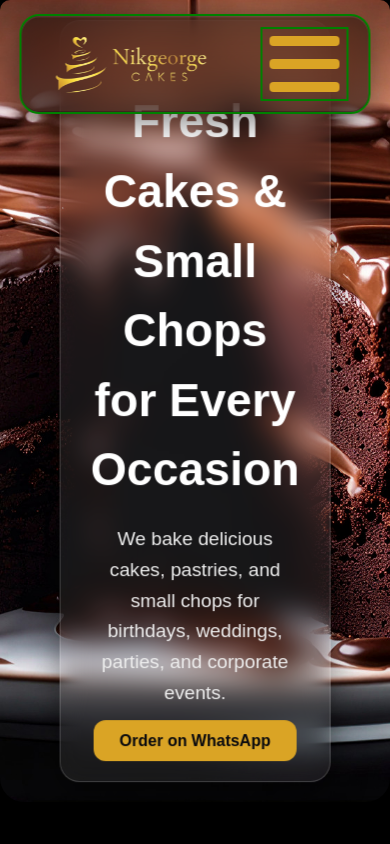
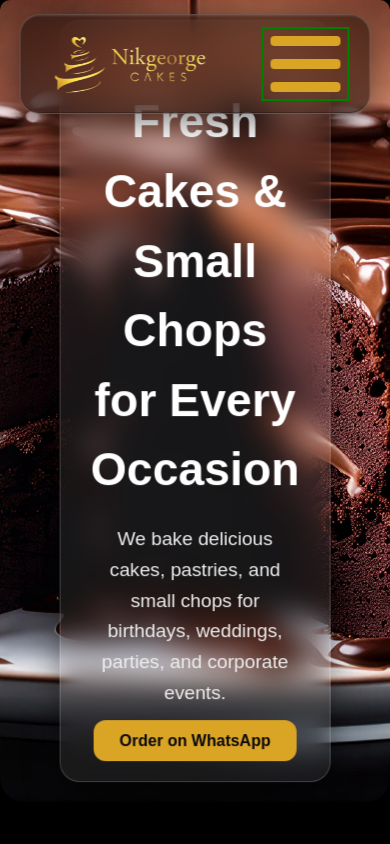
Before and after one commit to Jinx8008/Nickgeorge-Cakes, a React (Vite) app: page / in a window 390 px wide. Shown: the top 844 px of the page. Built offline with nearby package versions, Linux system fonts and the light colour scheme.

Commit message:
wbeubcjb

```diff
--- a/src/components/Navbar.css
+++ b/src/components/Navbar.css
@@ -160,10 +160,10 @@ height: 100%;
 /* ─── TABLET & MOBILE ─── */
 @media (max-width: 1024px) {
   .navbar {
-    height: 150px;
+    height: 170px;
     padding: 0 34px;
     border-radius: 60px;
-    border: 2px solid green;
+    /* border: 2px solid green; */
   }
 
   .hamburger {
```
